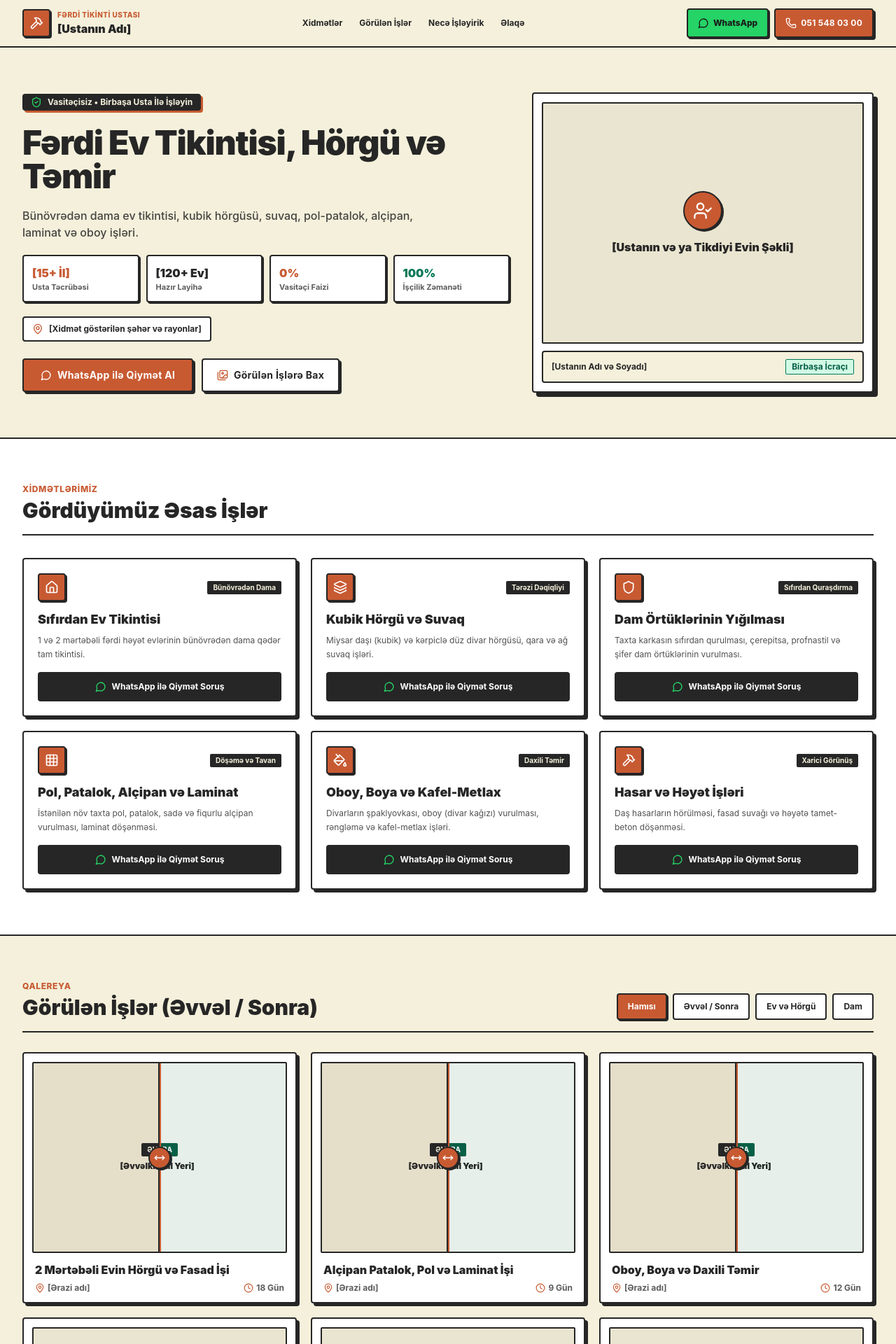
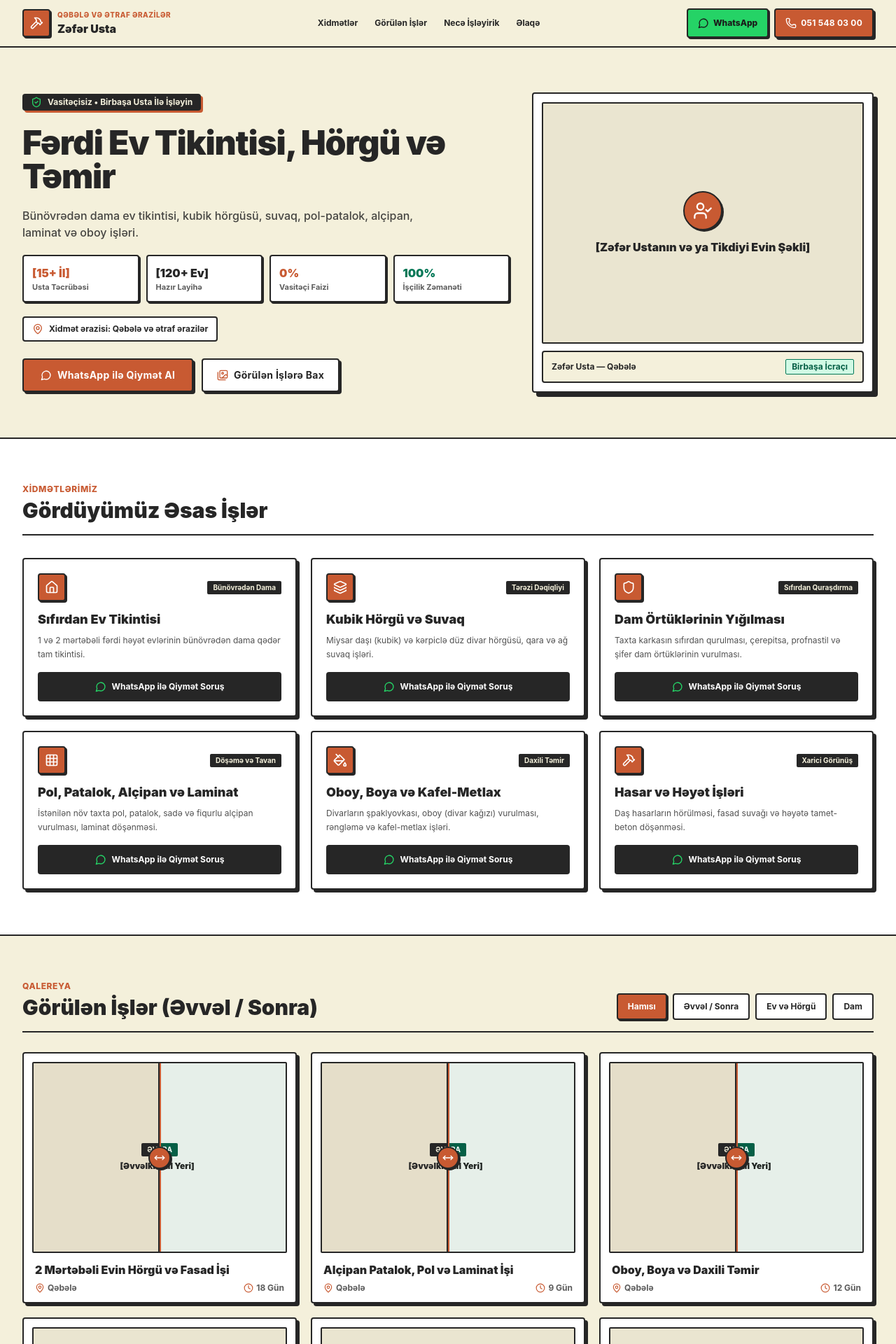
Before and after one commit to RasulShafili/brickProjet, a Next.js app: page / in a window 1280 px wide. Shown: the top 1920 px of the page at 70% size. Built offline with nearby package versions, Linux system fonts and the light colour scheme.

Commit message:
Set master name to Zefer Usta and service area to Qebele ve etraf eraziler

```diff
--- a/src/app/layout.tsx
+++ b/src/app/layout.tsx
@@ -5,9 +5,9 @@ import Footer from '@/components/layout/Footer';
 import MobileStickyBar from '@/components/layout/MobileStickyBar';
 
 export const metadata: Metadata = {
-  title: 'Usta & Mühəndis Briqadası | Fərdi Ev Tikintisi, Kərpic Hörgü və Dam İşləri',
+  title: 'Zəfər Usta | Qəbələ və Ətraf Ərazilərdə Fərdi Ev Tikintisi, Hörgü və Təmir',
   description:
-    'Bakı və Abşeronda sıfırdan fərdi evlərin tikintisi, dəmir-beton bünövrə, 380mm qoşa kərpic və daş hörgü, mansard dam karkasları və monolit pilləkənlər. 18 illik təcrübə, 10 il rəsmi zəmanət.',
+    'Qəbələ və ətraf ərazilərdə sıfırdan fərdi evlərin tikintisi, kubik hörgüsü, suvaq, dam örtüyü, pol-patalok, alçipan, laminat və oboy işləri. Əlaqə: +994 51 548 03 00',
 };
 
 export const viewport: Viewport = {
--- a/src/components/layout/Footer.tsx
+++ b/src/components/layout/Footer.tsx
@@ -17,7 +17,7 @@ export default function Footer() {
           </div>
           <div>
             <span className="font-black text-sm text-white block">
-              [Ustanın Adı] — Fərdi Tikinti Ustası
+              Zəfər Usta — Qəbələ və ətraf ərazilər
             </span>
             <span className="text-[11px] text-[#A4AAA6]">
               Ev Tikintisi • Hörgü • Dam Örtüyü • Pol-Patalok • Alçipan • Laminat • Oboy
--- a/src/components/layout/Header.tsx
+++ b/src/components/layout/Header.tsx
@@ -19,10 +19,10 @@ export default function Header() {
           </div>
           <div>
             <div className="text-[10px] font-extrabold text-[#C85A32] uppercase tracking-wider">
-              Fərdi Tikinti Ustası
+              Qəbələ və ətraf ərazilər
             </div>
             <div className="text-sm sm:text-base font-black text-[#262626]">
-              [Ustanın Adı]
+              Zəfər Usta
             </div>
           </div>
         </a>
--- a/src/components/sections/ContactSection.tsx
+++ b/src/components/sections/ContactSection.tsx
@@ -92,7 +92,7 @@ export default function ContactSection() {
               </div>
               <div className="flex items-center gap-2 bg-[#FFFFFF] p-2.5 border-2 border-[#262626] rounded-[4px]">
                 <MapPin className="w-4 h-4 text-[#C85A32] shrink-0" />
-                <span>[Şəhər / Ərazilər]</span>
+                <span>Qəbələ və ətraf ərazilər</span>
               </div>
             </div>
           </div>
@@ -136,10 +136,10 @@ export default function ContactSection() {
 
                 {/* 3. Ərazi */}
                 <div>
-                  <label className="block font-bold text-[#262626] mb-1">Ərazi / Qəsəbə (İstəyə bağlı):</label>
+                  <label className="block font-bold text-[#262626] mb-1">Ərazi / Kənd (İstəyə bağlı):</label>
                   <input
                     type="text"
-                    placeholder="Məs: Maştağa qəs."
+                    placeholder="Məs: Qəbələ, Vəndam"
                     value={location}
                     onChange={(e) => setLocation(e.target.value)}
                     className="w-full min-h-[42px] p-2.5 border-2 border-[#262626] rounded-[4px] bg-[#F4F0DB] focus:bg-[#FFFFFF] focus:outline-none"
--- a/src/components/sections/HeroSection.tsx
+++ b/src/components/sections/HeroSection.tsx
@@ -47,7 +47,7 @@ export default function HeroSection() {
           {/* Ərazi */}
           <div className="inline-flex items-center gap-2 text-xs font-bold text-[#262626] bg-[#FFFFFF] px-3 py-2 border-2 border-[#262626] rounded-[4px]">
             <MapPin className="w-4 h-4 text-[#C85A32] shrink-0" />
-            <span>[Xidmət göstərilən şəhər və rayonlar]</span>
+            <span>Xidmət ərazisi: Qəbələ və ətraf ərazilər</span>
           </div>
 
           {/* 2 Əsas Düymə */}
@@ -78,12 +78,12 @@ export default function HeroSection() {
                 <UserCheck className="w-7 h-7" />
               </div>
               <div className="font-black text-sm sm:text-base text-[#262626]">
-                [Ustanın və ya Tikdiyi Evin Şəkli]
+                [Zəfər Ustanın və ya Tikdiyi Evin Şəkli]
               </div>
             </div>
 
             <div className="mt-2.5 px-3 py-2.5 bg-[#F4F0DB] border-2 border-[#262626] rounded-[4px] flex items-center justify-between text-xs font-bold">
-              <span className="text-[#262626]">[Ustanın Adı və Soyadı]</span>
+              <span className="text-[#262626]">Zəfər Usta — Qəbələ</span>
               <span className="text-emerald-800 bg-emerald-100 px-2 py-0.5 border border-emerald-700 rounded-[2px]">
                 Birbaşa İcraçı
               </span>
--- a/src/components/sections/ProjectsGallerySection.tsx
+++ b/src/components/sections/ProjectsGallerySection.tsx
@@ -17,7 +17,7 @@ const PROJECTS: ProjectItem[] = [
     id: 'p1',
     title: '2 Mərtəbəli Evin Hörgü və Fasad İşi',
     category: 'before-after',
-    location: '[Ərazi adı]',
+    location: 'Qəbələ',
     duration: '18 Gün',
     isBeforeAfter: true,
   },
@@ -25,7 +25,7 @@ const PROJECTS: ProjectItem[] = [
     id: 'p2',
     title: 'Alçipan Patalok, Pol və Laminat İşi',
     category: 'before-after',
-    location: '[Ərazi adı]',
+    location: 'Qəbələ',
     duration: '9 Gün',
     isBeforeAfter: true,
   },
@@ -33,7 +33,7 @@ const PROJECTS: ProjectItem[] = [
     id: 'p3',
     title: 'Oboy, Boya və Daxili Təmir',
     category: 'before-after',
-    location: '[Ərazi adı]',
+    location: 'Qəbələ',
     duration: '12 Gün',
     isBeforeAfter: true,
   },
@@ -41,7 +41,7 @@ const PROJECTS: ProjectItem[] = [
     id: 'p4',
     title: 'Sıfırdan 1 Mərtəbəli Həyət Evi',
     category: 'full',
-    location: '[Ərazi adı]',
+    location: 'Qəbələ',
     duration: '45 Gün',
     isBeforeAfter: false,
   },
@@ -49,7 +49,7 @@ const PROJECTS: ProjectItem[] = [
     id: 'p5',
     title: 'Həyət Daş Hasar və Darvaza Hörgüsü',
     category: 'full',
-    location: '[Ərazi adı]',
+    location: 'Qəbələ',
     duration: '10 Gün',
     isBeforeAfter: false,
   },
@@ -57,7 +57,7 @@ const PROJECTS: ProjectItem[] = [
     id: 'p6',
     title: 'Yeni Dam Konstruksiyasının Yığılması',
     category: 'roof',
-    location: '[Ərazi adı]',
+    location: 'Qəbələ',
     duration: '11 Gün',
     isBeforeAfter: false,
   },
```
